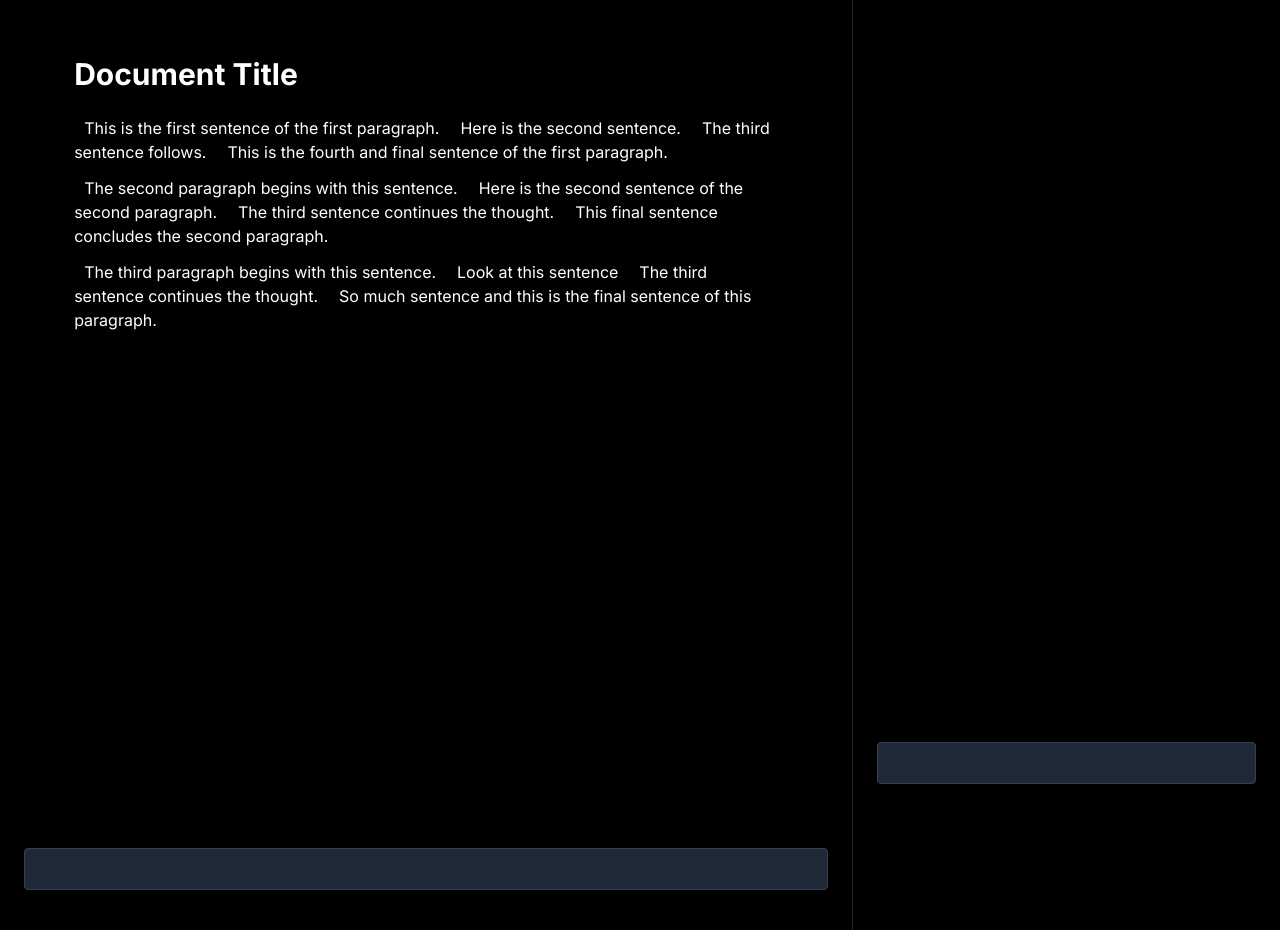
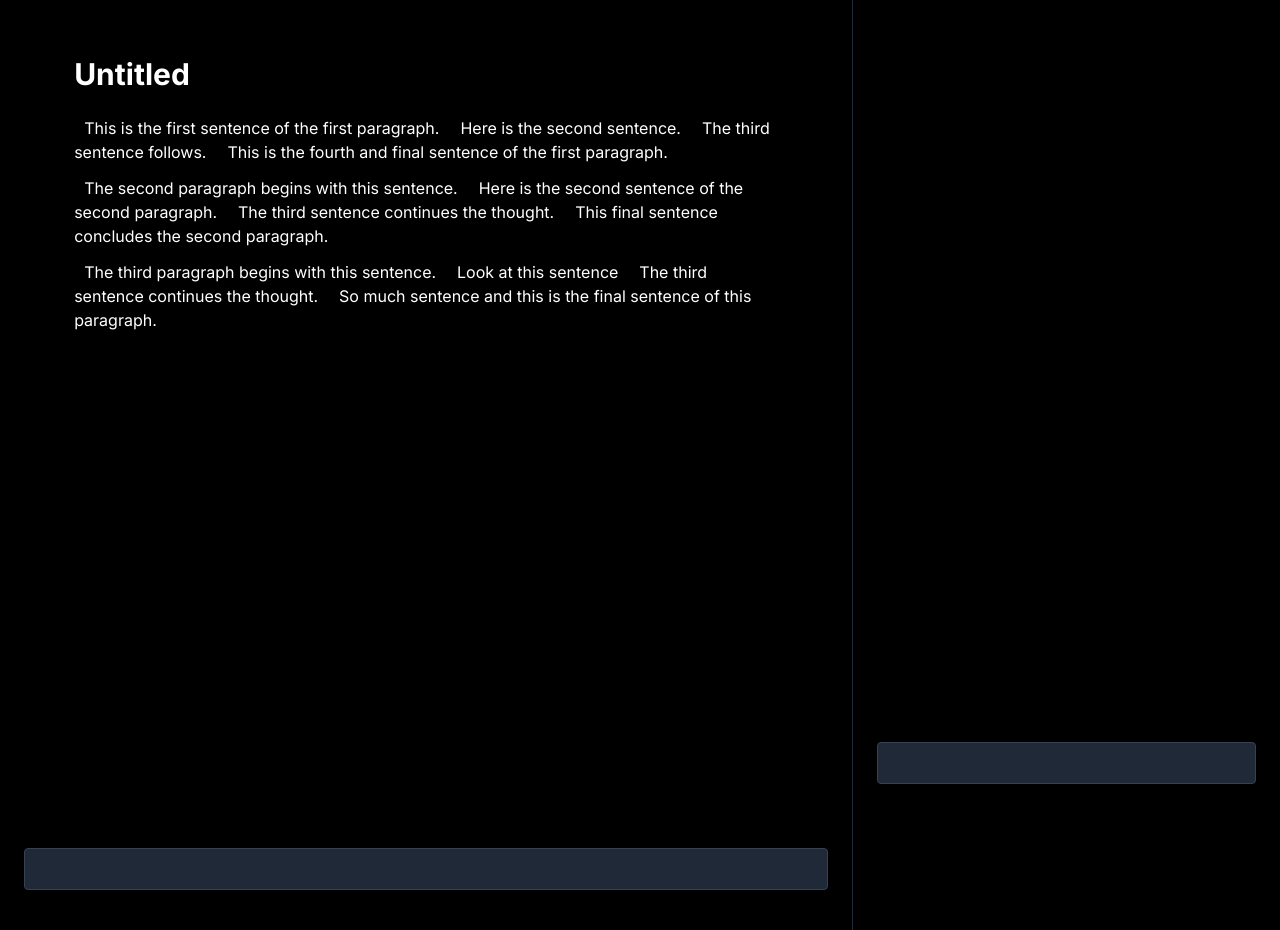
Before and after one commit to statementsapp/statements_v3, a Next.js app: page / in a window 1280 px wide. Built offline with nearby package versions, Linux system fonts and the light colour scheme.

Commit message:
one way stable

```diff
--- a/components/InteractiveDocument.tsx
+++ b/components/InteractiveDocument.tsx
@@ -950,7 +950,7 @@ interface InteractiveDocumentProps {
 
 const InteractiveDocument = forwardRef<any, InteractiveDocumentProps>((props, ref) => {
   const { onNewContent, onContentClick, onNewResponse } = props
-  const [title, setTitle] = useState('Document Title')
+  const [title, setTitle] = useState('Untitled')
   const [paragraphs, setParagraphs] = useState<Paragraph[]>([
     {
       id: '1',
```
